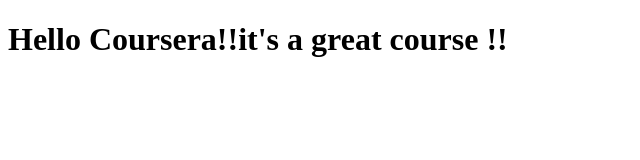
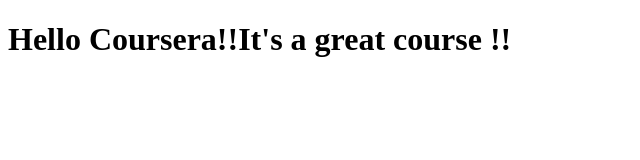
Before and after one commit to darsr344/courseera-test, a plain HTML site: page site/index.html in a window 1280 px wide. Shown: the full height of the page, 0-640 px from the left. Drawn offline with Linux system fonts and the light colour scheme.

Commit message:
Small change again.

```diff
--- a/site/index.html
+++ b/site/index.html
@@ -4,6 +4,6 @@
 	<title>Hello Coursera</title>
 </head>
 <body>
-<h1>Hello Coursera!!it's a great course !!</h1>
+<h1>Hello Coursera!!It's a great course !!</h1>
 </body>
 </html>
```
